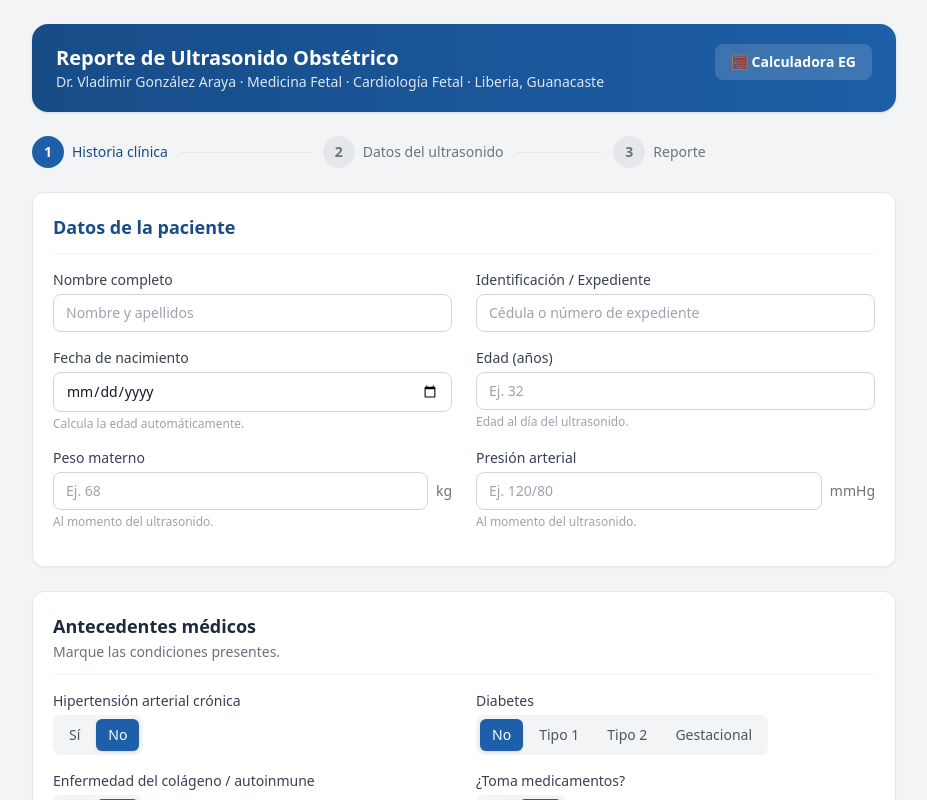
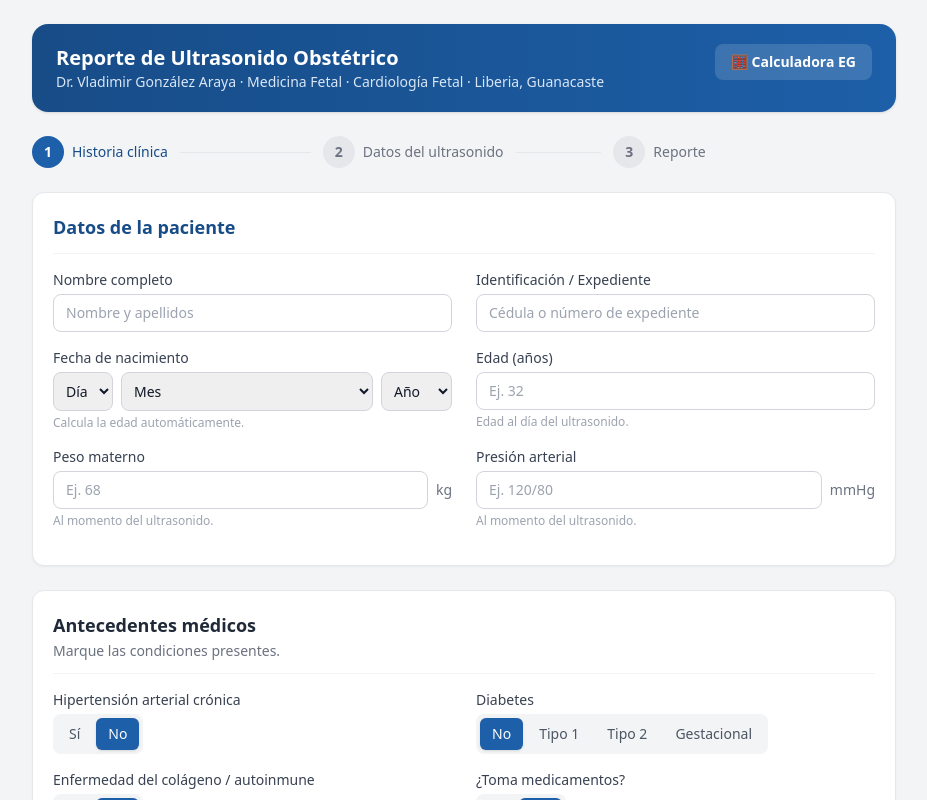
Before and after one commit to Vladimir6435/reporte-ultrasonido, a Next.js app: page / in a window 1280 px wide. Shown: the top 800 px of the page, without its empty margins (176-1103 px from the left). Built offline with nearby package versions, Linux system fonts and the light colour scheme.

Commit message:
Reemplazar fecha de nacimiento por selector dia/mes/ano editable

```diff
--- a/components/Step1History.jsx
+++ b/components/Step1History.jsx
@@ -1,7 +1,7 @@
 "use client";
 
 import {
-  Section, Field, TextField, TextArea, Segmented, YesNo, Checkbox, Grid,
+  Section, Field, TextField, TextArea, Segmented, YesNo, Checkbox, Grid, DateSelect,
 } from "./ui";
 import { calcEDD, formatDate, ageFromDOB } from "@/lib/calculations";
 
@@ -31,7 +31,7 @@
             <TextField value={h.identificacion} onChange={(v) => setH({ identificacion: v })} placeholder="Cédula o número de expediente" />
           </Field>
           <Field label="Fecha de nacimiento" hint="Calcula la edad automáticamente.">
-            <TextField type="date" value={h.fechaNacimiento} onChange={onFechaNacimiento} />
+            <DateSelect value={h.fechaNacimiento} onChange={onFechaNacimiento} yearStart={1950} />
           </Field>
           <Field label="Edad (años)" hint="Edad al día del ultrasonido.">
             <TextField type="number" value={h.edad} onChange={(v) => setH({ edad: v })} placeholder="Ej. 32" />
--- a/components/ui.jsx
+++ b/components/ui.jsx
@@ -156,6 +156,51 @@
   );
 }
 
+/** Selector de fecha por día / mes / año (genera "AAAA-MM-DD"). */
+export function DateSelect({ value, onChange, yearStart = 1950, yearEnd }) {
+  const now = new Date();
+  const yEnd = yearEnd || now.getFullYear();
+  const parts = (value || "").split("-");
+  const y = parts[0] || "";
+  const m = parts[1] ? String(Number(parts[1])) : "";
+  const d = parts[2] ? String(Number(parts[2])) : "";
+
+  const meses = ["Enero", "Febrero", "Marzo", "Abril", "Mayo", "Junio", "Julio", "Agosto", "Septiembre", "Octubre", "Noviembre", "Diciembre"];
+  const years = [];
+  for (let i = yEnd; i >= yearStart; i--) years.push(i);
+
+  const emit = (yy, mm, dd) => {
+    const Y = yy || "";
+    const M = mm ? String(mm).padStart(2, "0") : "";
+    const D = dd ? String(dd).padStart(2, "0") : "";
+    onChange(`${Y}-${M}-${D}`);
+  };
+  const sel = "rounded-lg border border-gray-300 px-2 py-2 text-sm focus:border-brand-600 focus:ring-2 focus:ring-brand-100";
+
+  return (
+    <div className="flex gap-2">
+      <select className={sel} value={d} onChange={(e) => emit(y, m, e.target.value)}>
+        <option value="">Día</option>
+        {Array.from({ length: 31 }, (_, i) => i + 1).map((n) => (
+          <option key={n} value={n}>{n}</option>
+        ))}
+      </select>
+      <select className={`${sel} flex-1`} value={m} onChange={(e) => emit(y, e.target.value, d)}>
+        <option value="">Mes</option>
+        {meses.map((mn, i) => (
+          <option key={i} value={i + 1}>{mn}</option>
+        ))}
+      </select>
+      <select className={sel} value={y} onChange={(e) => emit(e.target.value, m, d)}>
+        <option value="">Año</option>
+        {years.map((yr) => (
+          <option key={yr} value={yr}>{yr}</option>
+        ))}
+      </select>
+    </div>
+  );
+}
+
 export function Button({ children, onClick, variant = "primary", disabled, className = "" }) {
   const styles = {
     primary: "bg-brand-600 text-white hover:bg-brand-700",
```
